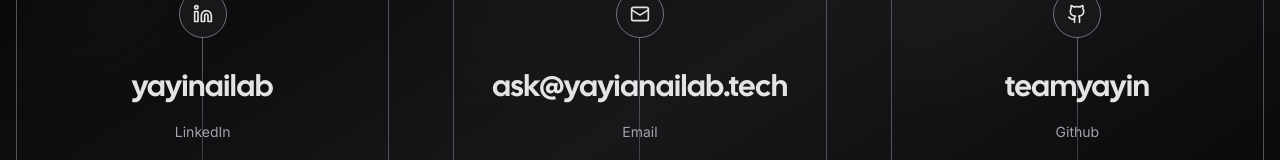
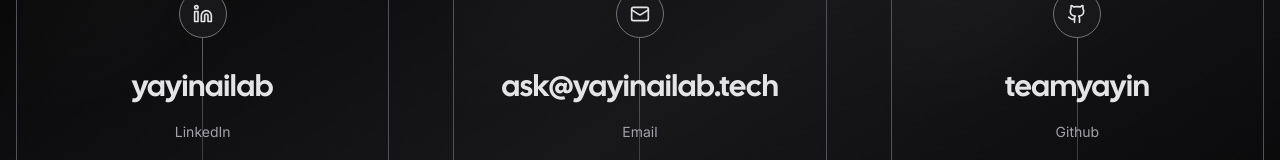
Before and after one commit to TeamYayin/ubiquitous-spork, a Next.js app: page /contact in a window 1280 px wide. Shown: the part 286-446 px from the top of the page. Built offline with nearby package versions, Linux system fonts and the light colour scheme; no server answers; what tailwindcss-debug-screens would draw is missing.

Commit message:
remove github actions and spelling mistake

```diff
--- a/app/contact/page.tsx
+++ b/app/contact/page.tsx
@@ -13,9 +13,9 @@
 	},
 	{
 		icon: <Mail size={20} />,
-		href: "mailto:ask@yayianailab.tech",
+		href: "mailto:ask@yayinailab.tech",
 		label: "Email",
-		handle: "ask@yayianailab.tech",
+		handle: "ask@yayinailab.tech",
 	},
 	{
 		icon: <Github size={20} />,
```
